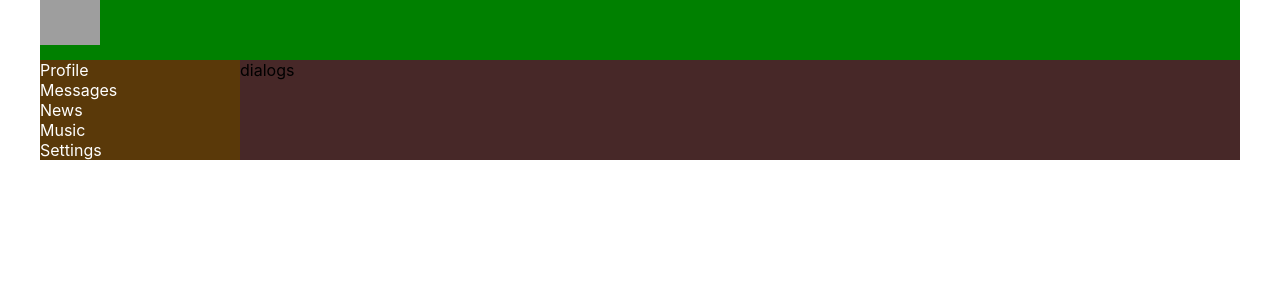
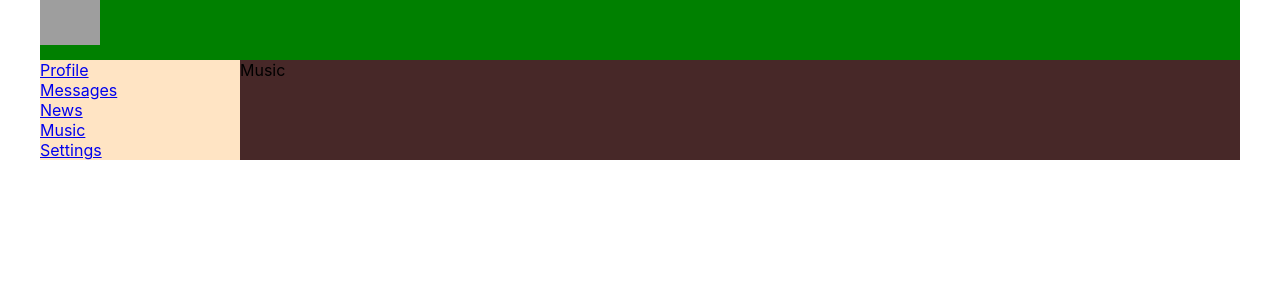
Before and after one commit to Dem0nZ/SocialNetwork, a React (Create React App) app: page /music in a window 1280 px wide. Shown: the top 300 px of the page. Built offline with nearby package versions, Linux system fonts and the light colour scheme; grey boxes are pictures that could not be loaded.

Commit message:
add Routing

```diff
--- a/package.json
+++ b/package.json
@@ -5,6 +5,7 @@
   "dependencies": {
     "react": "^16.10.2",
     "react-dom": "^16.10.2",
+    "react-router-dom": "^5.1.2",
     "react-scripts": "3.2.0"
   },
   "scripts": {
--- a/src/App.js
+++ b/src/App.js
@@ -4,18 +4,27 @@
 import Navbar from './components/Navbar/Navbar';
 import Profile from './components/Profile/Profile';
 import Dialogs from "./components/Dialogs/Dialogs";
+import {BrowserRouter, Route} from "react-router-dom";
+import News from "./components/News/News";
+import Music from "./components/Music/Music";
+import Settings from "./components/Settings/Settings";
 
 
 const App = () => {
     return (
+        <BrowserRouter>
         <div className='app-wrapper'>
-            <Header />
-            <Navbar />
+            <Header/>
+            <Navbar/>
             <div class='app-wrapper-content'>
-            {/*<Profile />*/}
-            <Dialogs />
+                <Route path='/dialogs' component={Dialogs}/>
+                <Route path='/profile' component={Profile}/>
+                <Route path='/news' component={News}/>
+                <Route path='/music' component={Music}/>
+                <Route path='/settings' component={Settings}/>
             </div>
-        </div>);
+        </div>
+        </BrowserRouter>)
 }
 
 export default App;
--- /dev/null
+++ b/src/components/Music/Music.jsx
@@ -0,0 +1,10 @@
+import React from 'react';
+import classes from './Music.module.css';
+
+const Music = () => {
+    return <div>
+        Music
+    </div>;
+}
+
+export default Music;
--- a/src/components/Navbar/Navbar.jsx
+++ b/src/components/Navbar/Navbar.jsx
@@ -4,19 +4,19 @@
 const Navbar = () => {
     return <nav className={classes.nav}>
         <div className={classes.item}>
-            <a>Profile</a>
+            <a href='/profile'>Profile</a>
         </div>
         <div className={classes.item}>
-            <a>Messages</a>
+            <a href='/dialogs'>Messages</a>
         </div>
         <div className={classes.item}>
-            <a>News</a>
+            <a href='/news'>News</a>
         </div>
         <div className={classes.item}>
-            <a>Music</a>
+            <a href='/music'>Music</a>
         </div>
         <div className={classes.item}>
-            <a>Settings</a>
+            <a href='/settings'>Settings</a>
         </div>
     </nav>;
 }
--- a/src/components/Navbar/Navbar.module.css
+++ b/src/components/Navbar/Navbar.module.css
@@ -1,6 +1,6 @@
 .nav {
   grid-area: n;
-  background-color: rgb(90, 57, 9);
+  background-color: bisque;
 }
 
 .item {
--- /dev/null
+++ b/src/components/News/News.jsx
@@ -0,0 +1,10 @@
+import React from 'react';
+import classes from './News.module.css';
+
+const News = () => {
+    return <div>
+        News
+    </div>;
+}
+
+export default News;
--- /dev/null
+++ b/src/components/Settings/Settings.jsx
@@ -0,0 +1,10 @@
+import React from 'react';
+import classes from './Settings.module.css';
+
+const Settings = () => {
+    return <div>
+        Settings
+    </div>;
+}
+
+export default Settings;
```
Also changed, not shown: src/components/Music/Music.module.css (added), src/components/News/News.module.css (added), src/components/Settings/Settings.module.css (added).
